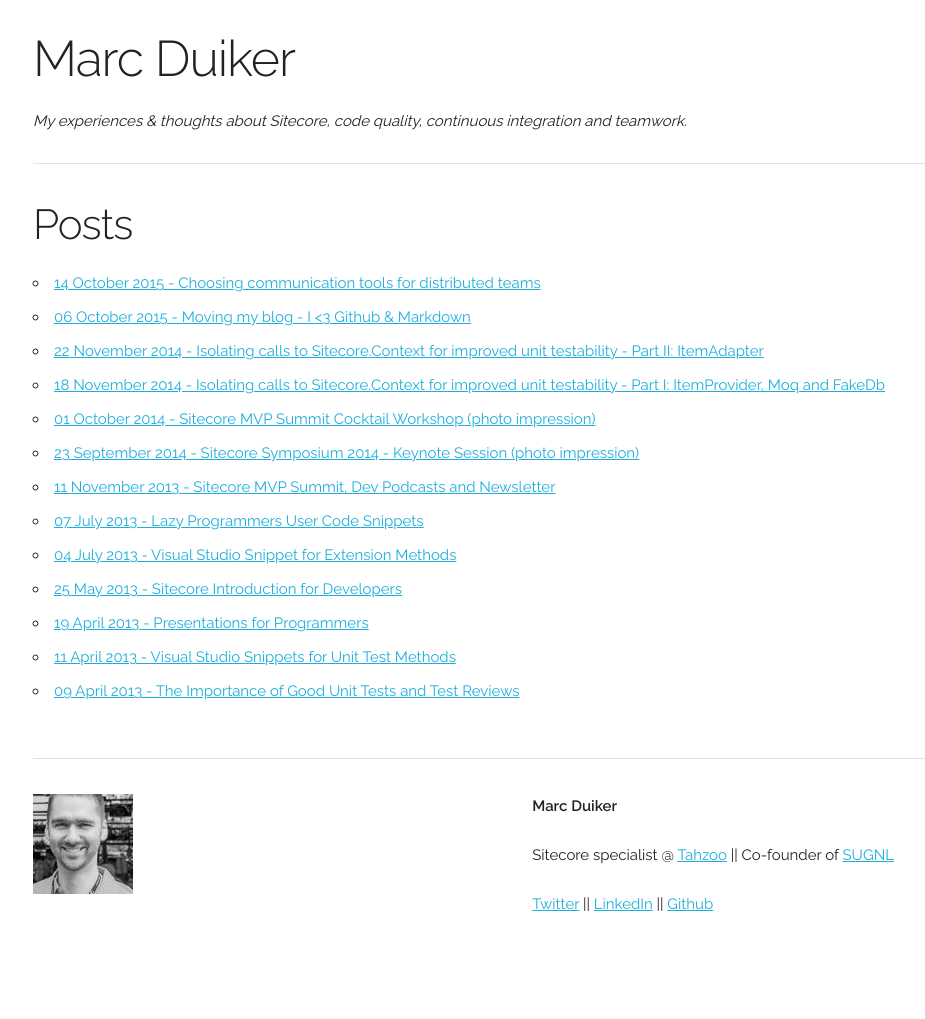
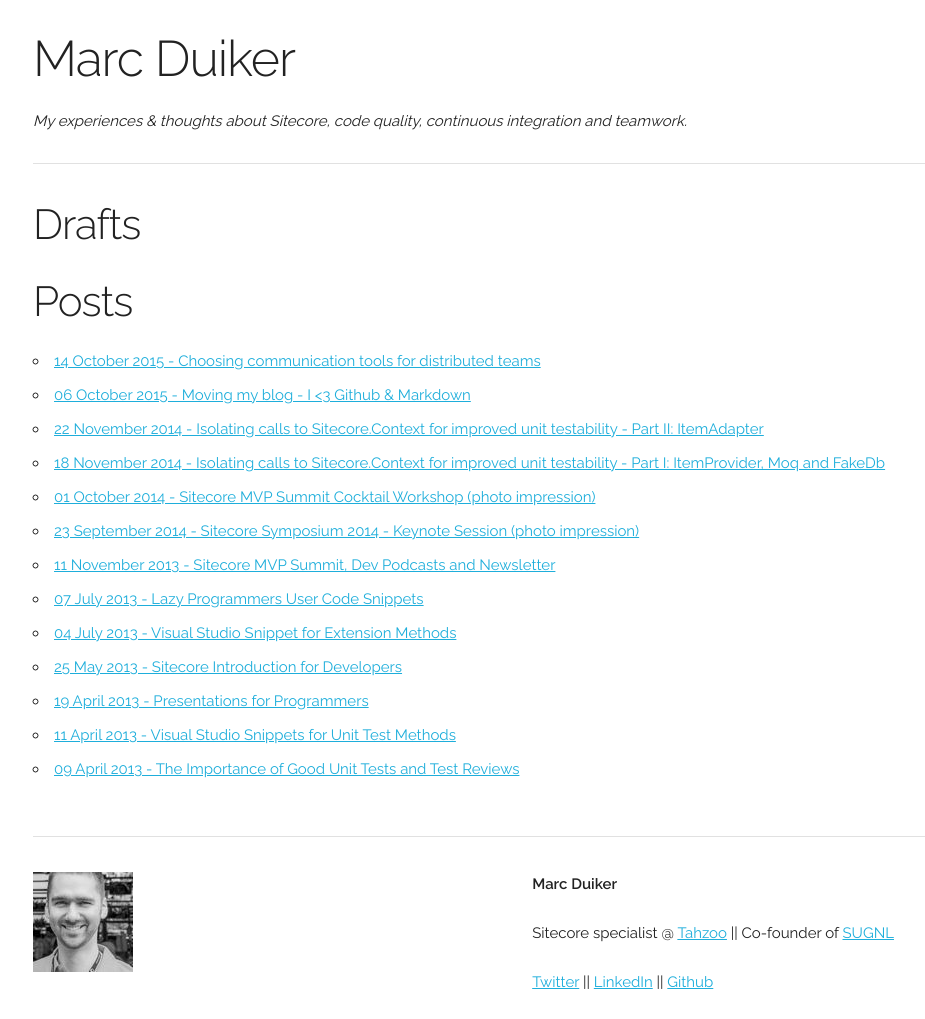
Before and after one commit to marcduiker/marcduiker.github.io, a Jekyll site: the page built from index.html, in a window 1280 px wide. Shown: the whole page, without its empty margins (127-1052 px from the left). Built offline with Jekyll 4.4.1, drawn with Linux system fonts in a browser that asks for light colours; before the commit the page ends 941 px from its top, so only the background shows below that.

Commit message:
Index will now show titles of draft posts

```diff
--- a/index.html
+++ b/index.html
@@ -10,6 +10,20 @@
     {% include header.html %}
 
     <div class="container">
+
+      <div class="row">
+        <div class="twelve columns">
+          <h2>Drafts</h2>
+          <ul>
+            {% for post in site.drafts %}
+              <li>
+                {{ post.title }}
+              </li>
+            {% endfor %}
+          </ul>
+        </div>
+      </div>
+
       <div class="row">
         <div class="twelve columns">
           <h2>Posts</h2>
@@ -22,6 +36,7 @@
           </ul>
         </div>
       </div>
+
     </div>
 
     {% include footer.html %}
```
